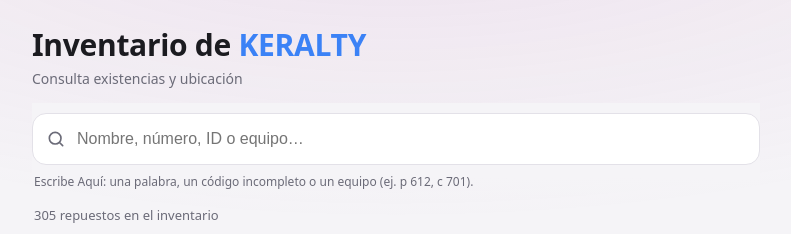
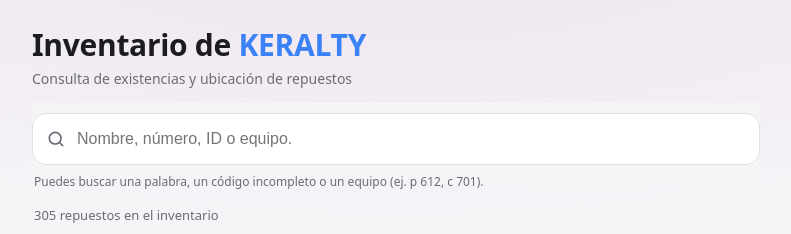
Before and after one commit to AngieRG23/inventario-web, a plain HTML site: page index.html in a window 1280 px wide. Shown: the top 234 px of the page, without its empty margins (244-1035 px from the left). Drawn offline with Linux system fonts and the light colour scheme.

Commit message:
Update index.html

```diff
--- a/index.html
+++ b/index.html
@@ -127,9 +127,9 @@
    ===================================================== */
 const CONFIG = {
   titulo: "Inventario de <span> KERALTY </span>",   // el <span> pinta la palabra con el color principal
-  subtitulo: "Consulta existencias y ubicación",
-  placeholder: "Nombre, número, ID o equipo…",
-  ayuda: "Escribe Aquí: una palabra, un código incompleto o un equipo (ej. p 612, c 701).",
+  subtitulo: "Consulta de existencias y ubicación de repuestos",
+  placeholder: "Nombre, número, ID o equipo.",
+  ayuda: "Puedes buscar una palabra, un código incompleto o un equipo (ej. p 612, c 701).",
   stockBajo: 5,            // hasta esta cantidad se marca "Poco stock" (amarillo)
   refrescarMinutos: 5      // cada cuanto relee el inventario
 };
```
